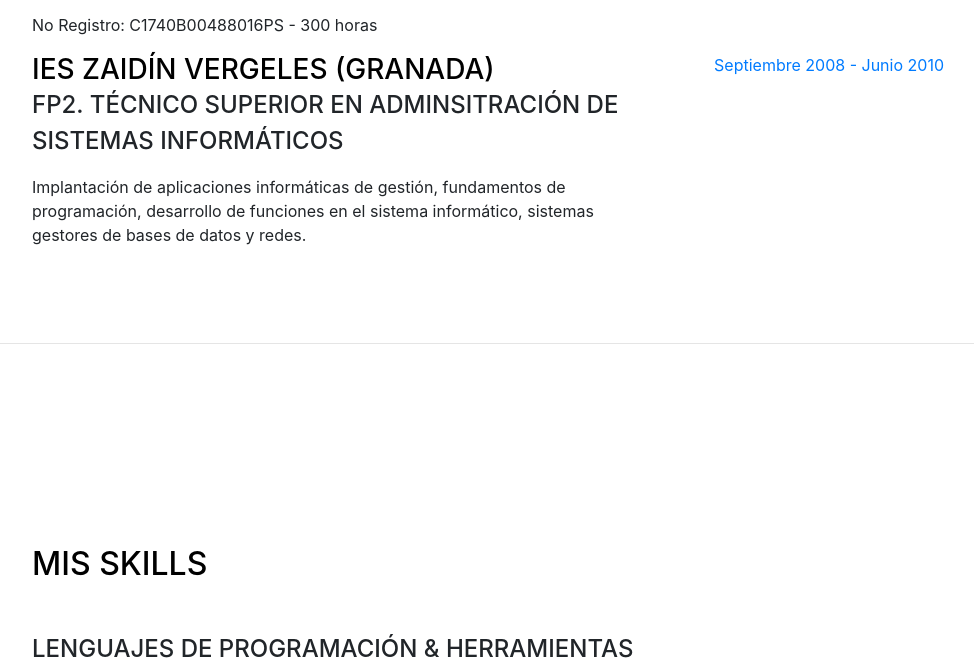
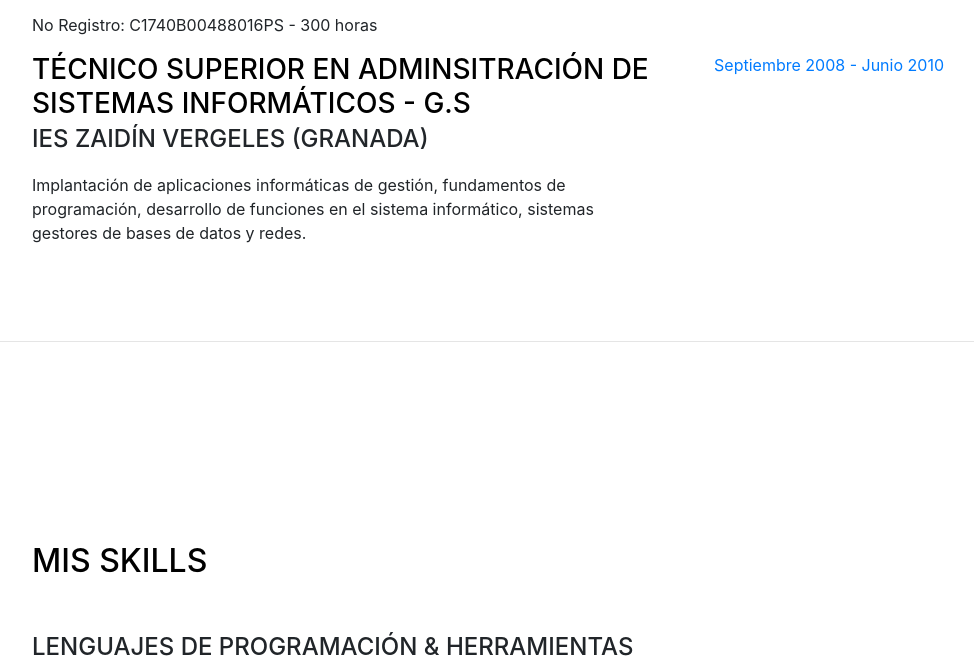
Before and after one commit to 3rChuss/JesusAbril, a website with bundled scripts: page index.html in a window 1280 px wide. Shown: the part 2295-2965 px from the top of the page, without its empty margins (288-1262 px from the left). Built offline with nearby package versions, Linux system fonts and the light colour scheme; a web font is replaced by a local one.

Commit message:
Fallo en educacion - corregido

```diff
--- a/index.html
+++ b/index.html
@@ -163,8 +163,8 @@
 
         <div class="resume-item d-flex flex-column flex-md-row justify-content-between mb-5">
           <div class="resume-content">
-            <h3 class="mb-0">IES Zaidín Vergeles (Granada)</h3>
-            <div class="subheading mb-3">FP2. Técnico superior en adminsitración de sistemas informáticos</div>
+            <h3 class="mb-0">Técnico superior en adminsitración de sistemas informáticos - G.S</h3>
+            <div class="subheading mb-3">IES Zaidín Vergeles (Granada)</div>
             <div>Implantación de aplicaciones informáticas de gestión, fundamentos de programación, desarrollo de funciones en el sistema informático, sistemas gestores de bases de datos y redes.</div>
           </div>
           <div class="resume-date text-md-right">
```
